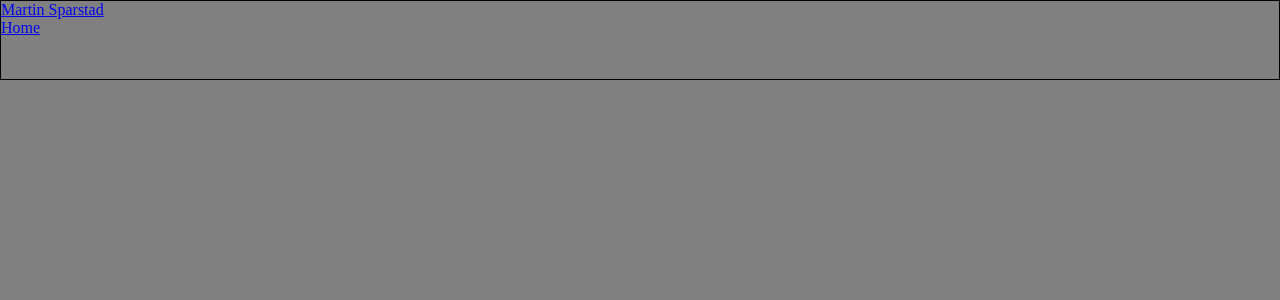
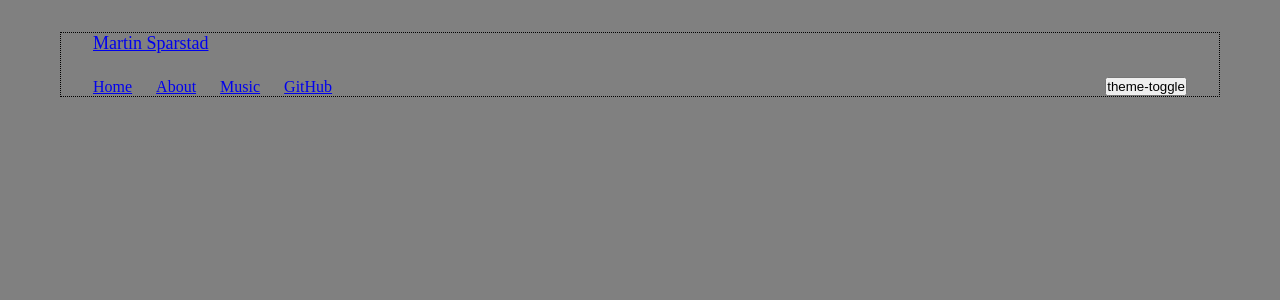
Before and after one commit to MSparstad/martin_sparstad_homepage, a PHP site: page / in a window 1280 px wide. Shown: the top 300 px of the page. Run offline with PHP 8.4, Linux system fonts and the light colour scheme.

Commit message:
rough out navbar layout

```diff
--- a/css/main.css
+++ b/css/main.css
@@ -1,4 +1,8 @@
 :root {
+    --content-width: 1160px;
+    --content-width--small: 560px;
+    --content-width--medium: 700px;
+
     --navbar-height-large: 80px;
     --navbar-height-small: 60px;
     --background-color: black;
@@ -11,6 +15,7 @@
 
 body {
     background-color: grey;
+    width: 100%;
 }
 
 img {
@@ -22,9 +27,49 @@ img {
     width: auto;
 }
 
+.container {
+    display: flex;
+    max-width: var(--content-width);
+    height:auto;
+    margin-left: auto;
+    margin-right: auto;
+    padding: 0 2rem;
+    justify-content: space-between;
+
+    border: 1px dotted;
+}
+
+.item.brand {
+    display:inline-flex;
+    font-size:large;
+    width: 150px;
+    height: 30px;
+    margin-bottom: 15px;
+    margin-right: 5px;
+
+}
 .navigation {
+    position: static;
+    display: block;
     height: var(--navbar-height-large);
     width: 100%;
-    border: 1px solid;
+    padding-top: 32px;
+
     /* background: var(--background-color); */
 }
+
+.navigation nav {
+    align-items: center;
+    display: flex;
+    gap: 1.5rem;
+    justify-content: space-between;
+
+}
+
+.nav-item-outer {
+    width:fit-content;
+}
+
+.theme-toggle {
+    align-self: flex-end;
+}
--- a/index.html
+++ b/index.html
@@ -27,14 +27,24 @@
                                 </a>
                             </div>
                             <div class="nav-item-outer">
-
+                                <a href="martinsparstad.com">
+                                    <span>About</span>
+                                </a>
                             </div>
-                            <div class="nav-item-outer"></div>
-                            <div class="nav-item-outer"></div>
+                            <div class="nav-item-outer">
+                                <a href="martinsparstad.com">
+                                    <span>Music</span>
+                                </a>
+                            </div>
+                            <div class="nav-item-outer">
+                                <a href="https://github.com/MSparstad">
+                                    <span>GitHub</span>
+                                </a>
+                            </div>
                         </nav>
                     </div>
                     <div class="theme-toggle">
-
+                        <button>theme-toggle</button>
                     </div>
                 </div>
             </section>
```
